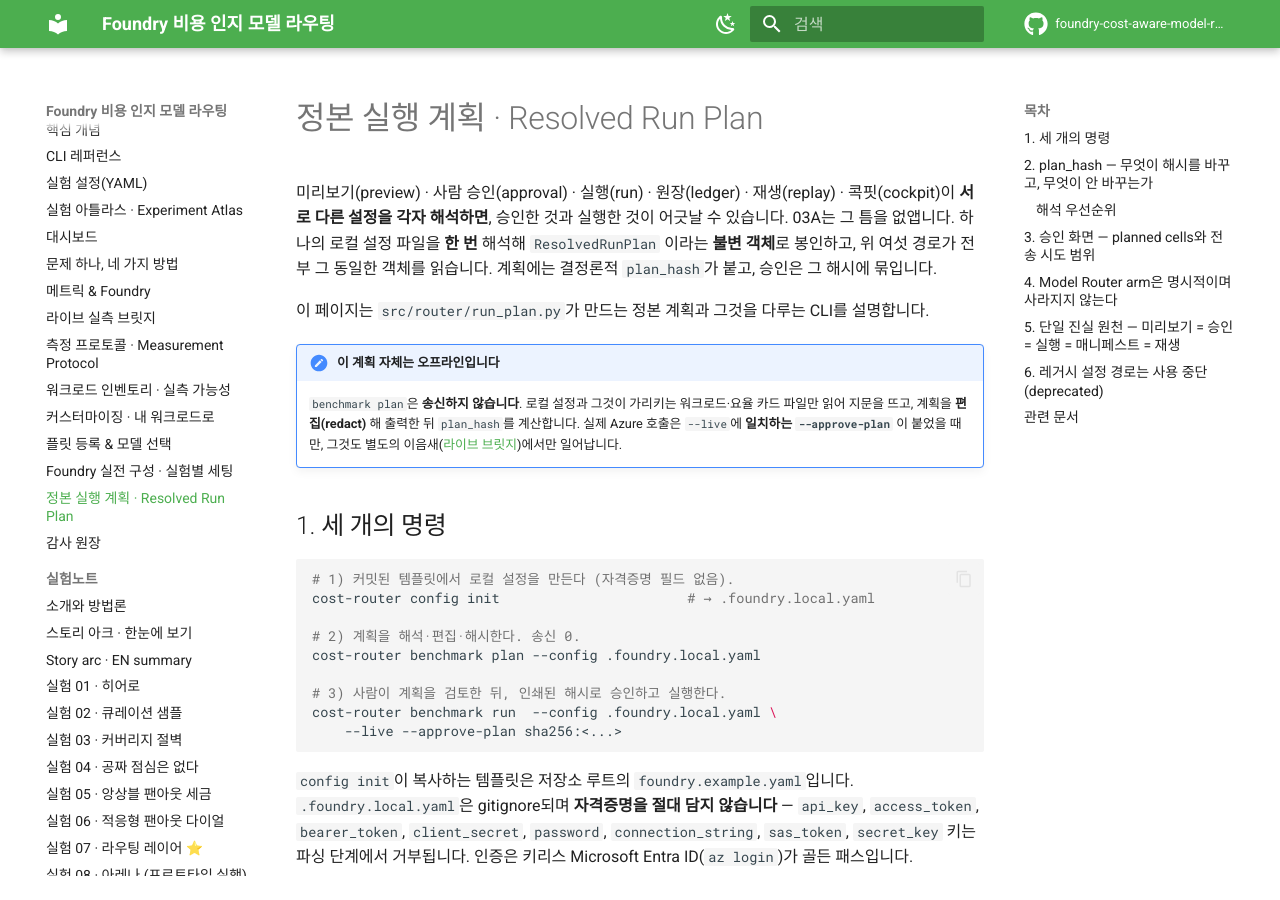
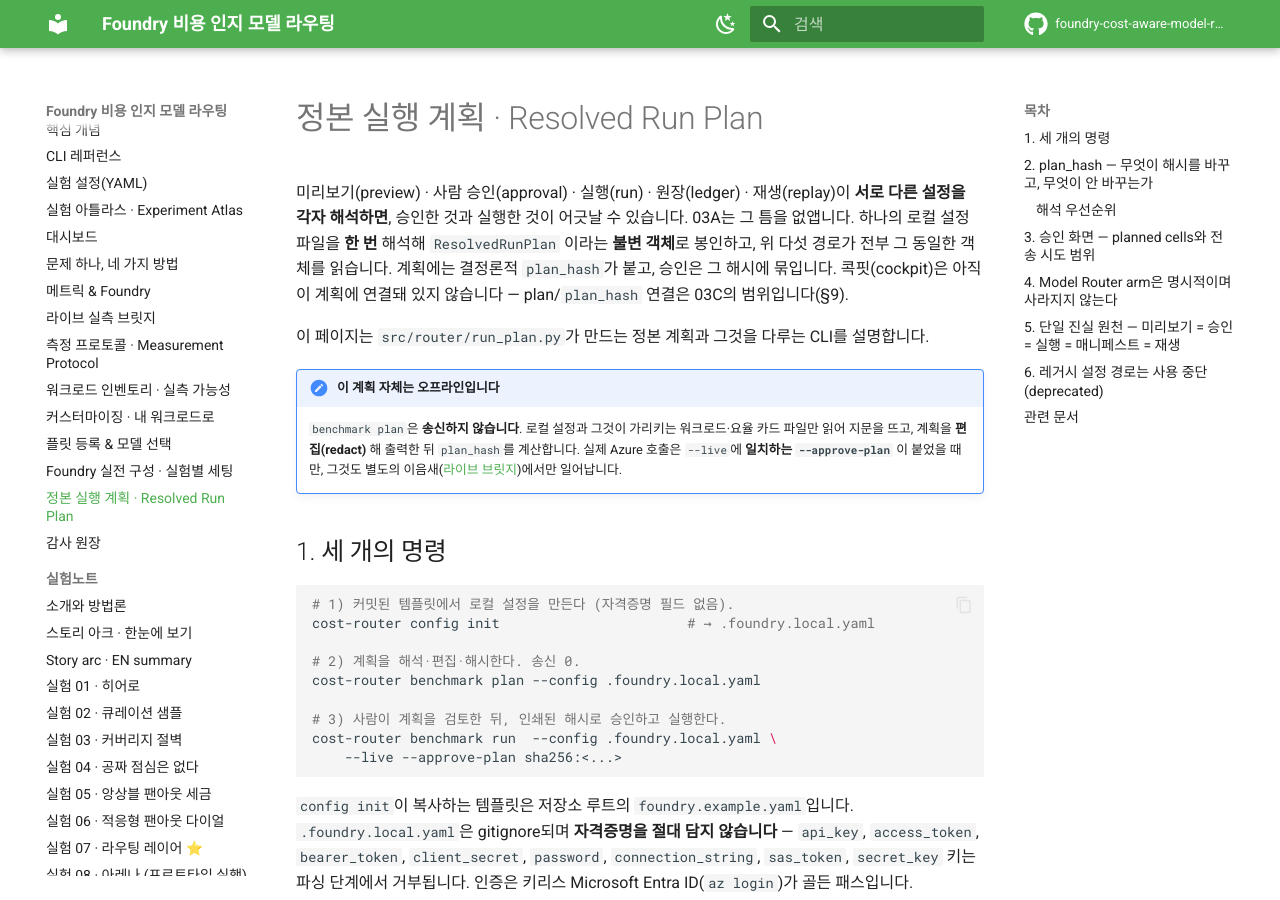
Before and after one commit to hyeonsangjeon/foundry-cost-aware-model-routing, an MkDocs documentation site: the page built from docs/manual/run-plan.md, in a window 1280 px wide and 900 px high. Built offline with MkDocs 1.6.1 and Material for MkDocs 9.7.7, drawn with Linux system fonts in a browser that asks for light colours; comment, search, counter and statistics services are not loaded.

Commit message:
docs(run-plan): mark cockpit as not-yet-wired (03C scope), not a current plan consumer
The intro listed the cockpit among the paths that read the single ResolvedRunPlan,
but the cockpit (`serve` / `dashboard --live`) is not yet wired to the plan or its
plan_hash — that binding is BOLT-03C's scope (§9). Correct the prose to list the
five paths that do read the plan today (preview, approval, run, ledger, replay) and
note the cockpit connection as forthcoming in 03C. Docs only; no code change.

Co-authored-by: Copilot <223556219+Copilot@users.noreply.github.com>

```diff
--- a/docs/manual/run-plan.md
+++ b/docs/manual/run-plan.md
@@ -1,10 +1,11 @@
 # 정본 실행 계획 · Resolved Run Plan
 
-미리보기(preview) · 사람 승인(approval) · 실행(run) · 원장(ledger) · 재생(replay) ·
-콕핏(cockpit)이 **서로 다른 설정을 각자 해석하면**, 승인한 것과 실행한 것이 어긋날 수
+미리보기(preview) · 사람 승인(approval) · 실행(run) · 원장(ledger) · 재생(replay)이
+**서로 다른 설정을 각자 해석하면**, 승인한 것과 실행한 것이 어긋날 수
 있습니다. 03A는 그 틈을 없앱니다. 하나의 로컬 설정 파일을 **한 번** 해석해
-`ResolvedRunPlan` 이라는 **불변 객체**로 봉인하고, 위 여섯 경로가 전부 그 동일한 객체를
-읽습니다. 계획에는 결정론적 `plan_hash`가 붙고, 승인은 그 해시에 묶입니다.
+`ResolvedRunPlan` 이라는 **불변 객체**로 봉인하고, 위 다섯 경로가 전부 그 동일한 객체를
+읽습니다. 계획에는 결정론적 `plan_hash`가 붙고, 승인은 그 해시에 묶입니다. 콕핏(cockpit)은
+아직 이 계획에 연결돼 있지 않습니다 — plan/`plan_hash` 연결은 03C의 범위입니다(§9).
 
 이 페이지는 `src/router/run_plan.py`가 만드는 정본 계획과 그것을 다루는 CLI를 설명합니다.
 
```
